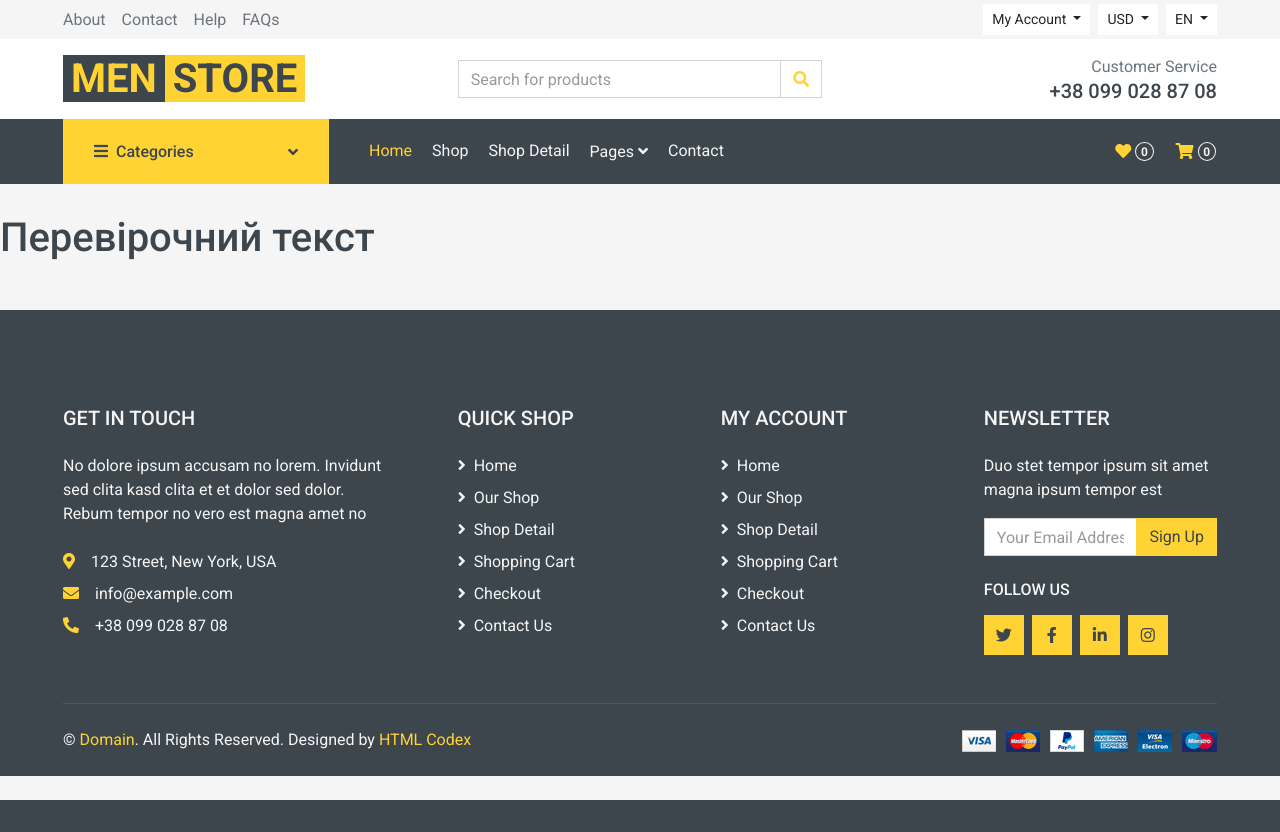
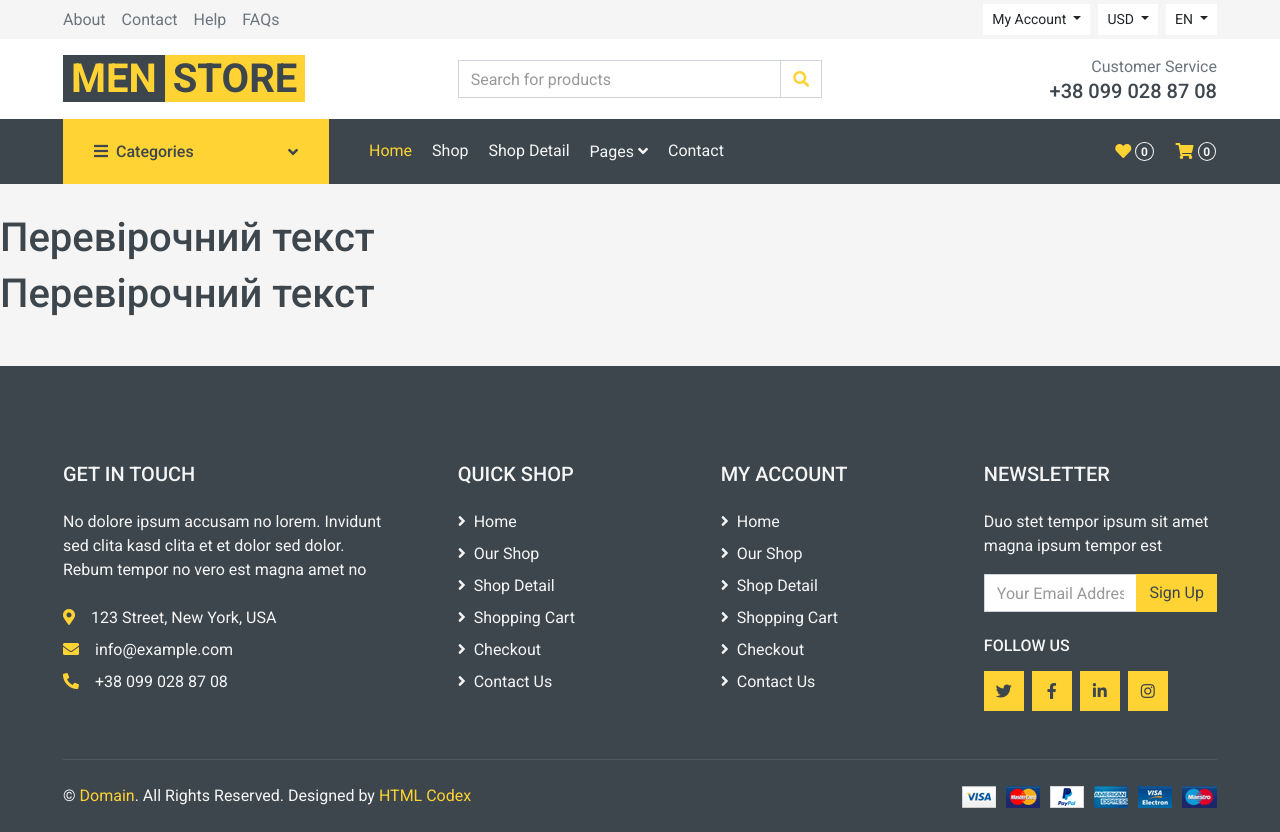
Before and after one commit to StanislavSapal/Internet-shop, a Django app: page / in a window 1280 px wide. Before the commit the page ends 800 px from the top, so only its background shows below. Run offline with Django 4.2, Linux system fonts and the light colour scheme; some libraries are stand-ins or nearby versions.

Commit message:
test text changed

```diff
--- a/menstoreproject/catalog/templates/catalog/index.html
+++ b/menstoreproject/catalog/templates/catalog/index.html
@@ -7,4 +7,5 @@
 
 {% block content %}
   <h1>Перевірочний текст</h1>
+  <h1>Перевірочний текст</h1>
 {% endblock %}
```
